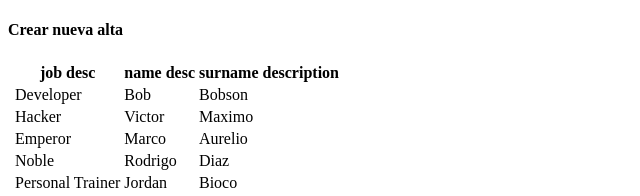
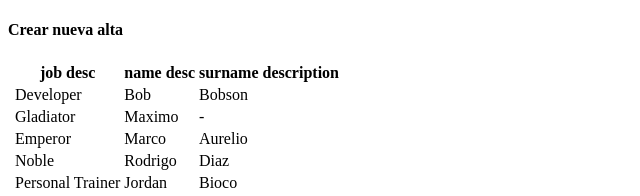
Before and after one commit to YandrosChaos/abstract-datatable, an Angular app: page / in a window 1280 px wide. Shown: the top 196 px of the page, without its empty margins (0-640 px from the left). Built offline with nearby package versions, Linux system fonts and the light colour scheme.

Commit message:
data testing

```diff
--- a/src/app/common/data.ts
+++ b/src/app/common/data.ts
@@ -1,4 +1,3 @@
-import { Observable } from "rxjs";
 import { Person } from "./person.interface";
 
 export const personList: Array<Person> = [
@@ -9,10 +8,10 @@ export const personList: Array<Person> = [
     job: 'Developer',
   },
   {
-    name: 'Victor',
-    surname: 'Maximo',
+    name: 'Maximo',
+    surname: '',
     age: 25,
-    job: 'Hacker',
+    job: 'Gladiator',
   },
   {
     name: 'Marco',
@@ -34,7 +33,6 @@ export const personList: Array<Person> = [
   },
   {
     name: 'Heracles',
-    surname: undefined,
     age: 26,
     job: 'Hero',
   },
```
